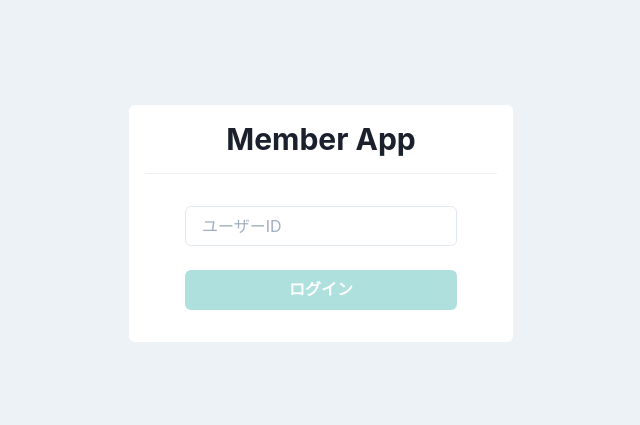
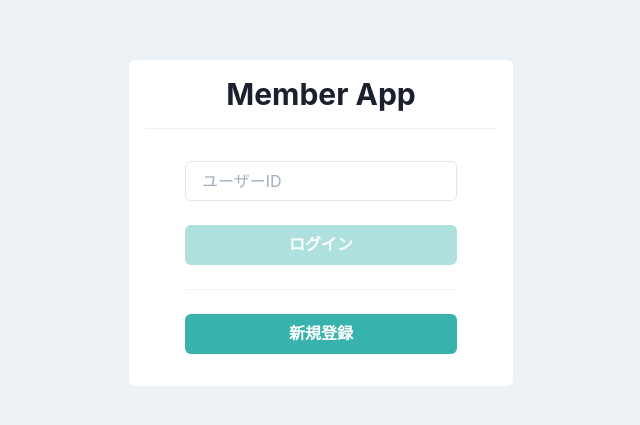
Before and after one commit to peppino708/Member_app, a React (Create React App) app: page / in a window 1280 px wide. Shown: the part 177-602 px from the top of the page, without its empty margins (319-959 px from the left). Built offline with nearby package versions, Linux system fonts and the light colour scheme.

Commit message:
Create register button Login.tsx

```diff
--- a/src/components/pages/Login.tsx
+++ b/src/components/pages/Login.tsx
@@ -1,5 +1,6 @@
 import { Box, Divider, Flex, Heading, Input, Stack } from "@chakra-ui/react";
 import { ChangeEvent, memo, useState, VFC } from "react";
+import { useHistory } from "react-router-dom";
 import { useAuth } from "../../hooks/useAuth";
 import { PrimaryButton } from "../atoms/button/PrimaryButton";
 
@@ -11,6 +12,10 @@ export const Login: VFC = memo(() => {
     setUserId(e.target.value);
 
   const onClickLogin = () => login(userId);
+
+  const history = useHistory();
+
+  const onClickRegister = () => history.push("/register");
 
   const onKeyPress = (e: React.KeyboardEvent<HTMLInputElement>) => {
     if (e.key === "Enter") {
@@ -41,6 +46,8 @@ export const Login: VFC = memo(() => {
           >
             ログイン
           </PrimaryButton>
+          <Divider my={4} />
+          <PrimaryButton onClick={onClickRegister}>新規登録</PrimaryButton>
         </Stack>
       </Box>
     </Flex>
```
